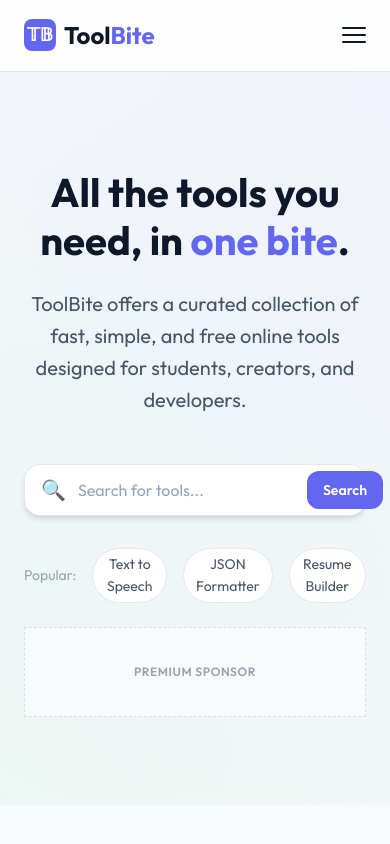
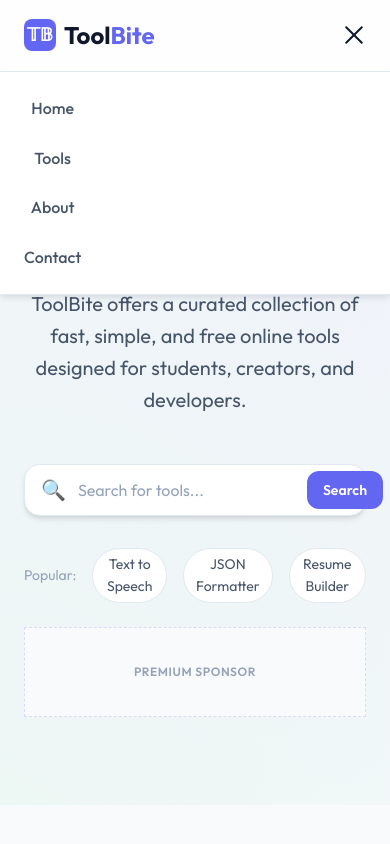
Before and after one commit to aryansingh-00/toolbite, a React (Vite) app: page / in a window 390 px wide. Both pictures are taken after a click on the button 354 px from the left and 35 px from the top of the page. Shown: the top 844 px of the page. Built offline with nearby package versions, Linux system fonts and the light colour scheme.

Commit message:
website update

```diff
--- a/src/components/Header/Header.css
+++ b/src/components/Header/Header.css
@@ -87,11 +87,49 @@
 }
 
 @media (max-width: 768px) {
-  .nav, .header-actions {
+  .nav {
+    display: none;
+    position: absolute;
+    top: var(--header-height);
+    left: 0;
+    width: 100%;
+    background: var(--surface-color);
+    box-shadow: 0 4px 6px -1px rgba(0,0,0,0.1);
+    padding: 1.5rem;
+    border-bottom: 1px solid var(--border-color);
+  }
+
+  .nav.active {
+    display: flex;
+  }
+
+  .nav ul {
+    flex-direction: column;
+    align-items: center;
+    gap: 1.5rem;
+  }
+
+  .header-actions {
     display: none;
   }
 
   .mobile-menu-toggle {
     display: flex;
   }
+
+  .mobile-menu-toggle span {
+    transition: var(--transition-fast);
+  }
+
+  .mobile-menu-toggle.active span:nth-child(1) {
+    transform: translateY(7px) rotate(45deg);
+  }
+
+  .mobile-menu-toggle.active span:nth-child(2) {
+    opacity: 0;
+  }
+
+  .mobile-menu-toggle.active span:nth-child(3) {
+    transform: translateY(-7px) rotate(-45deg);
+  }
 }
--- a/src/components/Header/Header.jsx
+++ b/src/components/Header/Header.jsx
@@ -1,25 +1,37 @@
-import React from 'react'
+import React, { useState } from 'react'
 
 const Header = () => {
+  const [isMenuOpen, setIsMenuOpen] = useState(false)
+
+  const handleNavigation = (e, path) => {
+    e.preventDefault();
+    setIsMenuOpen(false);
+    window.history.pushState({}, '', path);
+    window.dispatchEvent(new PopStateEvent('popstate'));
+  };
+
   return (
     <header className="header">
       <div className="container header-content">
-        <div className="logo">
+        <div className="logo" onClick={(e) => handleNavigation(e, '/')} style={{cursor: 'pointer'}}>
           <span className="logo-icon">𝕋𝔹</span>
           <span className="logo-text">Tool<span>Bite</span></span>
         </div>
-        <nav className="nav">
+        <nav className={`nav ${isMenuOpen ? 'active' : ''}`}>
           <ul>
-            <li><a href="/">Home</a></li>
-            <li><a href="/tools">Tools</a></li>
-            <li><a href="/about">About</a></li>
-            <li><a href="/contact">Contact</a></li>
+            <li><a href="/" onClick={(e) => handleNavigation(e, '/')}>Home</a></li>
+            <li><a href="/tools" onClick={(e) => handleNavigation(e, '/tools')}>Tools</a></li>
+            <li><a href="/about" onClick={(e) => handleNavigation(e, '/about')}>About</a></li>
+            <li><a href="/contact" onClick={(e) => handleNavigation(e, '/contact')}>Contact</a></li>
           </ul>
         </nav>
         <div className="header-actions">
-          <button className="btn btn-primary">Try Now</button>
+          <button className="btn btn-primary" onClick={(e) => handleNavigation(e, '/tools')}>Try Now</button>
         </div>
-        <button className="mobile-menu-toggle">
+        <button
+          className={`mobile-menu-toggle ${isMenuOpen ? 'active' : ''}`}
+          onClick={() => setIsMenuOpen(!isMenuOpen)}
+        >
           <span></span>
           <span></span>
           <span></span>
--- a/src/components/SearchBar/SearchBar.jsx
+++ b/src/components/SearchBar/SearchBar.jsx
@@ -3,7 +3,7 @@ import './SearchBar.css'
 
 const SearchBar = ({ placeholder = "Search for tools...", onSearch }) => {
   return (
-    <div className="search-bar-container">
+    <form className="search-bar-container" onSubmit={(e) => e.preventDefault()}>
       <div className="search-icon">🔍</div>
       <input
         type="text"
@@ -11,8 +11,8 @@ const SearchBar = ({ placeholder = "Search for tools...", onSearch }) => {
         placeholder={placeholder}
         onChange={(e) => onSearch && onSearch(e.target.value)}
       />
-      <button className="search-button">Search</button>
-    </div>
+      <button type="submit" className="search-button">Search</button>
+    </form>
   )
 }
 
--- a/src/pages/Home.jsx
+++ b/src/pages/Home.jsx
@@ -25,7 +25,10 @@ const Home = () => {
             <p className="hero-subtitle">
               ToolBite offers a curated collection of fast, simple, and free online tools designed for students, creators, and developers.
             </p>
-            <div className="hero-search">
+            <div className="hero-search" onClick={() => {
+              window.history.pushState({}, '', '/tools');
+              window.dispatchEvent(new PopStateEvent('popstate'));
+            }} style={{cursor: 'pointer'}}>
               <SearchBar />
             </div>
             <div className="hero-tags">
```
